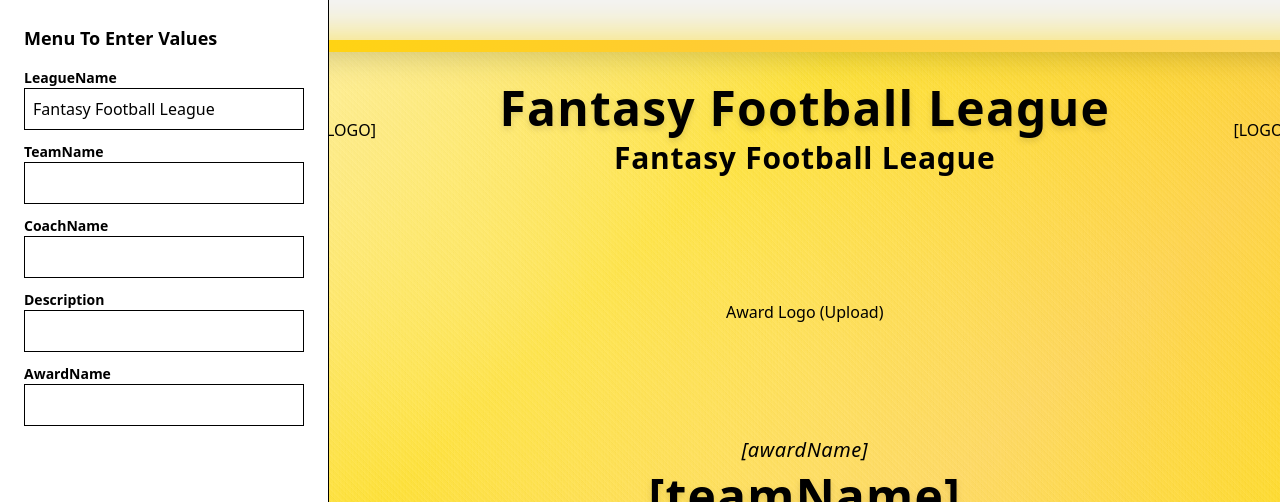
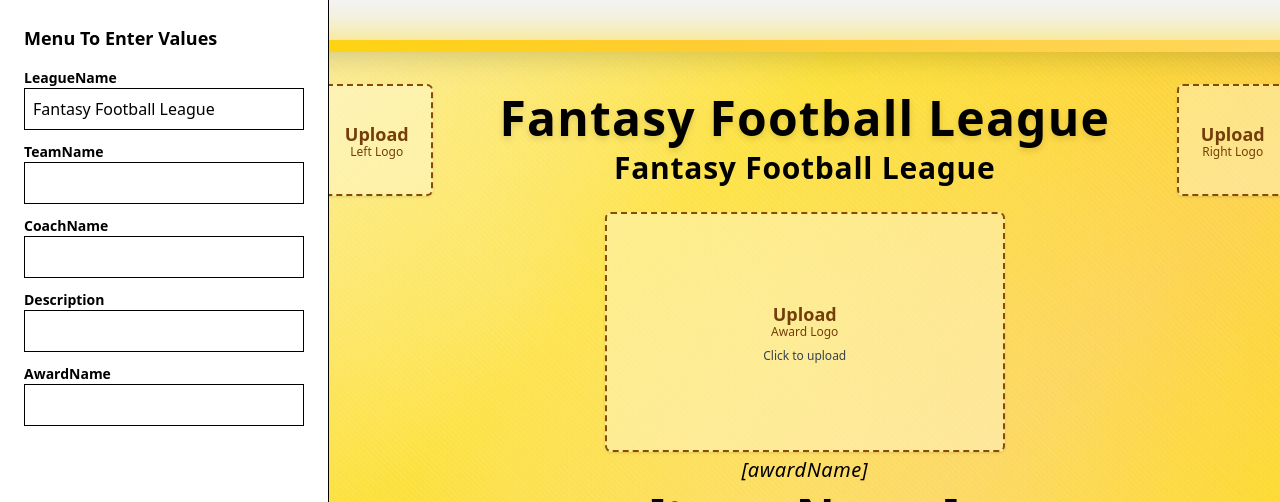
Before and after one commit to M0RGEBBY/fantasy-football-award-generator, a React (Vite) app in the folder fantasy-football-award-generator/: page / in a window 1280 px wide. Shown: the top 502 px of the page. Built offline with nearby package versions, Linux system fonts and the light colour scheme.

Commit message:
Improve logo upload UI on certificate canvas
Refactored the left, right, and award logo upload areas to use styled labels with clearer upload prompts and improved accessibility.

```diff
--- a/fantasy-football-award-generator/src/components/Canvas/CertificateCanvas.jsx
+++ b/fantasy-football-award-generator/src/components/Canvas/CertificateCanvas.jsx
@@ -92,8 +92,25 @@ export default function CertificateCanvas() {
         ></div>
 
         <div className="flex justify-between mb-4 items-center relative z-10">
-          <div onClick={() => document.getElementById("left-logo").click()}>
-            {leftLogo ? <img src={leftLogo} className="w-25 h-25" /> : <span>[LOGO]</span>}
+          {/* LEFT LOGO */}
+          <div className="flex items-center">
+            <label
+              htmlFor="left-logo"
+              className={leftLogo
+                ? "cursor-pointer w-28 h-28 rounded-md overflow-hidden"
+                : "cursor-pointer w-28 h-28 flex items-center justify-center rounded-md border-2 border-dashed border-yellow-800 bg-yellow-50/40 text-center text-sm text-yellow-900 shadow-sm hover:bg-yellow-50"
+              }
+              title="Upload left logo"
+            >
+              {leftLogo ? (
+                <img src={leftLogo} alt="Left logo" className="w-full h-full object-contain" />
+              ) : (
+                <div className="flex flex-col items-center">
+                  <div className="text-lg font-semibold">Upload</div>
+                  <div className="text-xs -mt-1">Left Logo</div>
+                </div>
+              )}
+            </label>
             <input type="file" className="hidden" id="left-logo" onChange={(e) => upload("leftLogo", e.target.files[0])} />
           </div>
 
@@ -104,17 +121,49 @@ export default function CertificateCanvas() {
             <p className="text-3xl font-bold mt-2 tracking-wide">Fantasy Football League</p>
           </div>
 
-          <div onClick={() => document.getElementById("right-logo").click()}>
-            {rightLogo ? <img src={rightLogo} className="w-25 h-25" /> : <span>[LOGO]</span>}
+          {/* RIGHT LOGO */}
+          <div className="flex items-center">
+            <label
+              htmlFor="right-logo"
+              className={rightLogo
+                ? "cursor-pointer w-28 h-28 rounded-md overflow-hidden"
+                : "cursor-pointer w-28 h-28 flex items-center justify-center rounded-md border-2 border-dashed border-yellow-800 bg-yellow-50/40 text-center text-sm text-yellow-900 shadow-sm hover:bg-yellow-50"
+              }
+              title="Upload right logo"
+            >
+              {rightLogo ? (
+                <img src={rightLogo} alt="Right logo" className="w-full h-full object-contain" />
+              ) : (
+                <div className="flex flex-col items-center">
+                  <div className="text-lg font-semibold">Upload</div>
+                  <div className="text-xs -mt-1">Right Logo</div>
+                </div>
+              )}
+            </label>
             <input type="file" className="hidden" id="right-logo" onChange={(e) => upload("rightLogo", e.target.files[0])} />
           </div>
         </div>
 
-        <div
-          className="mx-auto w-[25rem] h-[15rem] flex items-center justify-center relative z-10"
-          onClick={() => document.getElementById("award-logo").click()}
-        >
-          {awardLogo ? <img src={awardLogo} className="max-h-full" /> : <span>Award Logo (Upload)</span>}
+        {/* AWARD LOGO (styled placeholder like side logos) */}
+        <div className="mx-auto w-[25rem] h-[15rem] relative z-10">
+          <label
+            htmlFor="award-logo"
+            className={awardLogo
+              ? "cursor-pointer w-full h-full rounded-md overflow-hidden flex items-center justify-center"
+              : "cursor-pointer w-full h-full flex items-center justify-center rounded-md border-2 border-dashed border-yellow-800 bg-yellow-50/40 text-center text-sm text-yellow-900 shadow-sm hover:bg-yellow-50 overflow-hidden"
+            }
+            title="Upload award logo"
+          >
+            {awardLogo ? (
+              <img src={awardLogo} alt="Award logo" className="max-h-full max-w-full object-contain" />
+            ) : (
+              <div className="flex flex-col items-center">
+                <div className="text-lg font-semibold">Upload</div>
+                <div className="text-xs -mt-1">Award Logo</div>
+                <div className="text-xs mt-2 text-gray-700">Click to upload</div>
+              </div>
+            )}
+          </label>
           <input type="file" className="hidden" id="award-logo" onChange={(e) => upload("awardLogo", e.target.files[0])} />
         </div>
 
```
